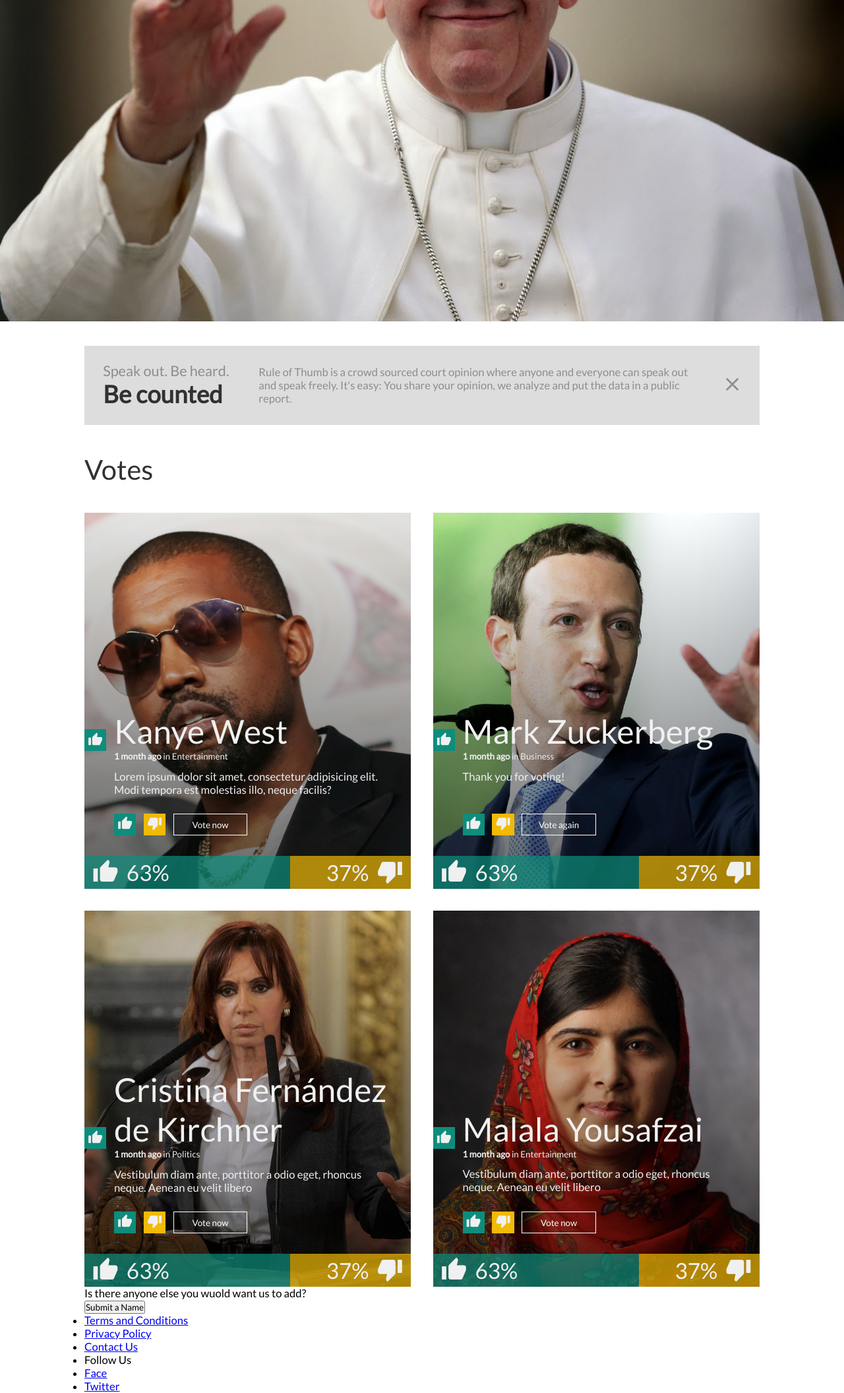
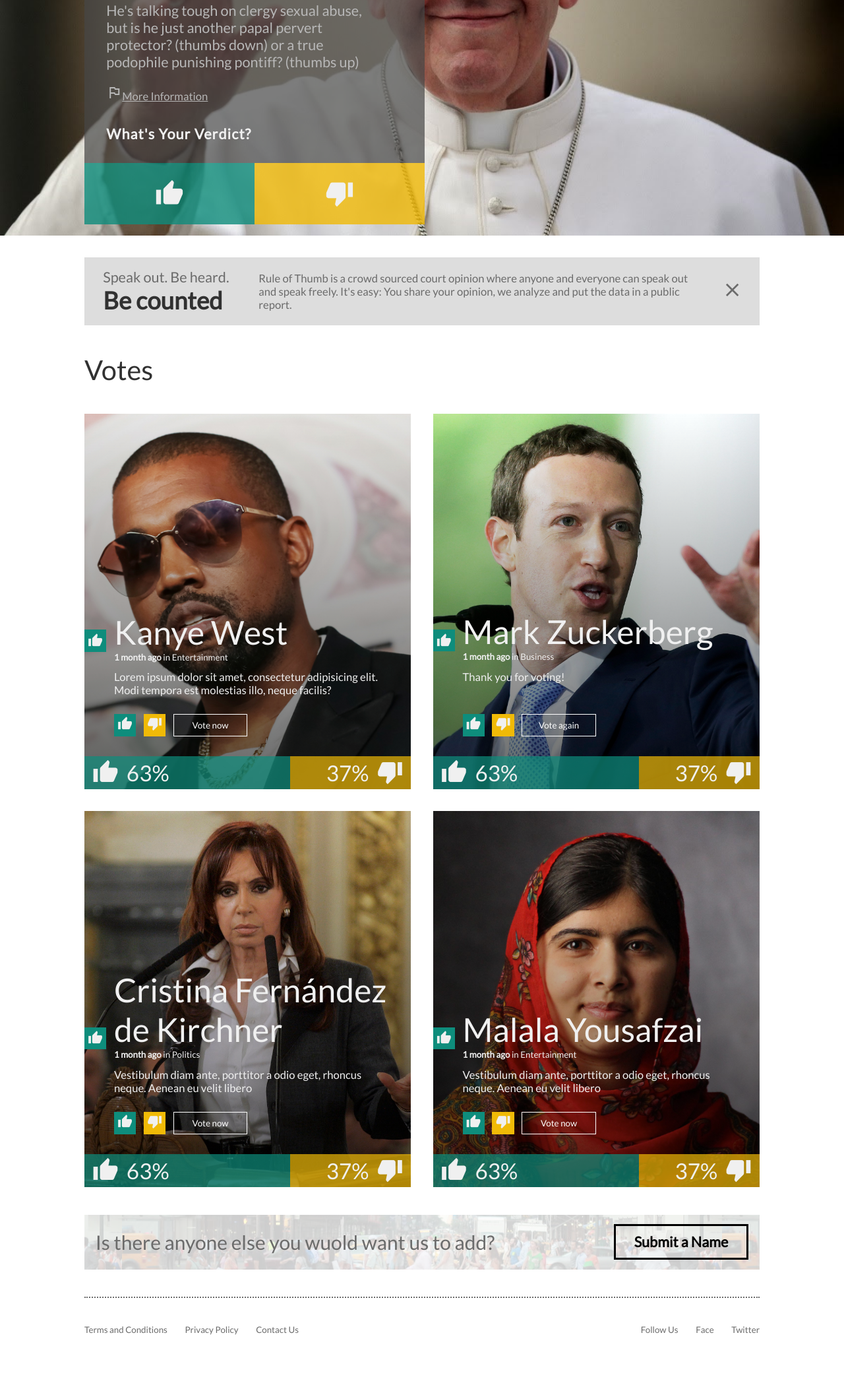
Before and after one commit to Hakrham/Zemoga-UI-Test, a plain HTML site: page src/index.html in a window 1280 px wide. Shown: the part 392-2503 px from the top of the page at 66% size. After the commit the page ends 2455 px from the top, so only its background shows below. Drawn offline with Linux system fonts and the light colour scheme.

Commit message:
comp finish

```diff
--- a/src/index.html
+++ b/src/index.html
@@ -13,8 +13,9 @@
 
 <body>
     <!-- Title and Top Menu  -->
+    <div class="banner">
         <header>
-        <div class="menuBar content">
+            <div class="menuBar content whiteColor">
                 <span>Rule of Thumb.</span>
                 <nav class="menuOptions">
                     <ul>
@@ -27,12 +28,32 @@
             </div>
         </header>
         <img width="100%" src="./img/popeFrancis.jpg" alt="Pope Francis">
-    <!-- <div class="bannerSurvey">
+        <div class="bannerSurvey content whiteColor">
+            <div class="bannerText">
+                <div class="text1 greyColor">What's your opinion on</div>
+                <div class="text2">Pope Francis?</div>
+                <div class="text3 greyColor">
+                    He's talking tough on clergy sexual abuse,
+                    but is he just another papal pervert
+                    protector? (thumbs down) or a true
+                    podophile punishing pontiff? (thumbs up)
+                </div>
+                <div class="text4 greyColor"><i class="material-icons">outlined_flag</i><a style="color: inherit;" href="#">More Information</a></div>
+                <div class="text5">What's Your Verdict?</div>
+            </div>
+            <div class="bannerIcons bottom">
+                <div class="thumbUp center"><i class="material-icons">thumb_up</i></div>
+                <div class="thumbDown center"><i class="material-icons">thumb_down</i></div>
+            </div>
+        </div>
+        <div class="bannerEnd">
 
-        </div>         -->
+        </div>
+    </div>
+
 
     <!-- Info About Rule of Thumb -->
-    <div class="info content greyColor">
+    <div class="info content greyDark">
         <div class="description"><span>Speak out. Be heard.</span><br><b class="blackColor">Be counted</b></div>
         <div>Rule of Thumb is a crowd sourced court opinion where anyone and everyone can speak out and speak freely.
             It's easy: You share your opinion, we analyze and put the data in a public report.</div>
@@ -50,7 +71,7 @@
                 </div>
                 <div class="surveyInfo">
                     <div class="surveyContainer bottom">
-                        <div class="surveyGrid">
+                        <div class="surveyGrid whiteColor">
                             <div class="lastVote bottom">
                                 <span class="thumbUp center">
                                     <i class="material-icons thumbIcon" id="thumbUp">thumb_up</i>
@@ -92,7 +113,7 @@
                 </div>
                 <div class="surveyInfo">
                     <div class="surveyContainer bottom">
-                        <div class="surveyGrid">
+                        <div class="surveyGrid whiteColor">
                             <div class="lastVote bottom">
                                 <span class="thumbUp center">
                                     <i class="material-icons thumbIcon" id="thumbUp">thumb_up</i>
@@ -134,7 +155,7 @@
                 </div>
                 <div class="surveyInfo">
                     <div class="surveyContainer bottom">
-                        <div class="surveyGrid">
+                        <div class="surveyGrid whiteColor">
                             <div class="lastVote bottom">
                                 <span class="thumbUp center">
                                     <i class="material-icons thumbIcon" id="thumbUp">thumb_up</i>
@@ -176,7 +197,7 @@
                 </div>
                 <div class="surveyInfo">
                     <div class="surveyContainer bottom">
-                        <div class="surveyGrid">
+                        <div class="surveyGrid whiteColor">
                             <div class="lastVote bottom">
                                 <span class="thumbUp center">
                                     <i class="material-icons thumbIcon" id="thumbUp">thumb_up</i>
@@ -215,27 +236,31 @@
     </main>
 
     <!-- Add a Name -->
-    <div class="addName content">
-        <div>Is there anyone else you wuold want us to add?</div>
-        <div><button class="submit">Submit a Name</button></div>
+    <div class="addName content greyDark">
+        <div style="font-size: 1.8em;">Is there anyone else you wuold want us to add?</div>
+        <div><button class="submit grayDarkest">Submit a Name</button></div>
     </div>
 
-    <footer class="content">
-        <ul>
+    <!-- Footer -->
+    <!-- <div class="footer content"> -->
+        <footer class="content greyDark">
+            <ul class="footer1">
                 <li><a href="#">Terms and Conditions</a></li>
                 <li><a href="#">Privacy Policy</a></li>
                 <li><a href="#">Contact Us</a></li>
             </ul>
-        <ul>
+            <ul class="footer2">
                 <li>Follow Us</li>
                 <li>
-                <icon></icon><a href="#">Face</a>
+                    <a href="#"><icon>Face</icon></a>
                 </li>
                 <li>
-                <icon></icon><a href="#">Twitter</a>
+                    <a href="#"><icon>Twitter</icon></a>
                 </li>
             </ul>
         </footer>
+    <!-- </div> -->
+
 </body>
 
 </html>
--- a/src/styles.css
+++ b/src/styles.css
@@ -30,11 +30,24 @@ body {
 }
 
 .greyColor {
-    color: #8d8d8d;
+    /* color: #8d8d8d; */
+    color: rgb(184, 184, 184);
+}
+.greyDark {
+    /* color: #8d8d8d; */
+    color: rgb(107, 107, 107);
+}
+.greyDarkest {
+    /* color: #8d8d8d; */
+    color: rgb(75, 75, 75);
 }
 
 .blackColor {
     color: #313131;
+}
+
+.whiteColor {
+    color: rgb(240, 240, 240);
 }
 
 header {
@@ -51,9 +64,7 @@ header {
 }
 
 .menuBar span {
-    color: rgb(240, 240, 240);
     font-size: 2em;
-    /* font-size: 3vw; */
 }
 
 .menuOptions {
@@ -96,7 +107,7 @@ header {
 }
 
 .info .description {
-    padding: 1.5em;
+    padding: 1em;
 }
 
 .info span {
@@ -188,7 +199,6 @@ main .title {
 
 .surveyGrid>* {
     width: 100%;
-    color: rgb(240, 240, 240);
 }
 
 .surveyGrid .lastVote {
@@ -251,7 +261,7 @@ main .title {
 .surveyGrid .vote {
     grid-column: 4 / 7;
     grid-row: 4;
-    background: rgba(0, 0, 0, 0);
+    background: transparent;
     border: 1px solid white;
     color: white;
     font-size: 0.8em;
@@ -289,7 +299,6 @@ main .title {
 }
 
 .surveyGrid .percentageBar .center {
-    color: rgba(240, 240, 240, 1);
     font-size: 2em;
     z-index: 1;
 }
@@ -299,12 +308,129 @@ main .title {
     padding: 0.3em;
 }
 
+.bannerSurvey {
+    position: absolute;
+    top: 30%;
+    width: 31em;
+    height: 30em;
+    /* filter: blur(5px); */
+    /* border: 1px solid black; */
+}
+
+.bannerSurvey .bannerText {
+    background: rgba(71, 71, 71, .7);
+    height: 60%;
+    padding: 3em 5em 3em 2em;
+}
+
+.bannerSurvey .bannerIcons .thumbUp {
+    width: 50%;
+    height: 7em;
+    background: rgba(14, 141, 124, .8);
+}
+.bannerSurvey .bannerIcons .thumbDown {
+    width: 50%;
+    height: 7em;
+    background: rgba(240, 186, 7, .8);
+}
+
+.bannerSurvey .thumbUp i, .bannerSurvey .thumbDown i {
+    font-size: 3.3em;
+}
+
+.bannerSurvey .bannerText .text1 {
+    font-size: 1em;
+}
+
+.bannerSurvey .bannerText .text2 {
+    font-size: 3em;
+    letter-spacing: 0.05em;
+    padding-bottom: 0.5em;
+}
+
+.bannerSurvey .bannerText .text3 {
+    font-size: 1.3em;
+    padding-bottom: 1em;
+}
+
+.bannerSurvey .bannerText .text4 {
+    font-size: 1em;
+    padding-bottom: 2em;
+}
+
+.bannerSurvey .bannerText .text5 {
+    font-size: 1.3em;
+    font-weight: bold;
+    letter-spacing: 0.05em;
+}
+
+.banner {
+    overflow: hidden;
+    height: 45em;
+}
 
 
 
-.surveyBanner {
-    position: absolute;
-    top: 30%;
-    left: 0;
-    background: rgba(114, 114, 114, .9);
+
+
+.addName {
+    display: flex;
+    align-items: center;
+    justify-content: space-between;
+    margin-top: 2.5em;
+    height: 5em;
+    background-image:
+        linear-gradient(rgba(255,255,255,0.8), rgba(255,255,255,0.8)),
+        url(img/street.jpg);
+    background-position: center;
+    padding: 0 1em;
+    color: rgb(107, 107, 107);
+    margin-bottom: 2.5em;
 }
+
+.addName .submit {
+    border: 0.15em solid;
+    font-size: 1.3em;
+    padding: 0.5em 1.3em;
+    background: transparent;
+    font-weight: bold;
+}
+
+
+
+
+
+footer {
+    display: flex;
+    flex-direction: row;
+    justify-content: space-between;
+    align-items: baseline;
+    padding: 3em 0;
+    font-size: 0.8em;
+    border-top: 0.2em dotted;
+}
+
+footer .footer1 {
+    display: flex;
+}
+
+footer .footer2 {
+    display: flex;
+}
+
+footer ul {
+    list-style: none;
+}
+
+footer .footer1 li {
+    padding-right: 2em;
+}
+
+footer .footer2 li {
+    padding-left: 2em;
+}
+
+footer ul li a {
+    text-decoration: none;
+    color: inherit;
+}
```
Also changed, not shown: src/img/street.jpg (added). Lines whose indentation alone changed are shown as unchanged.
